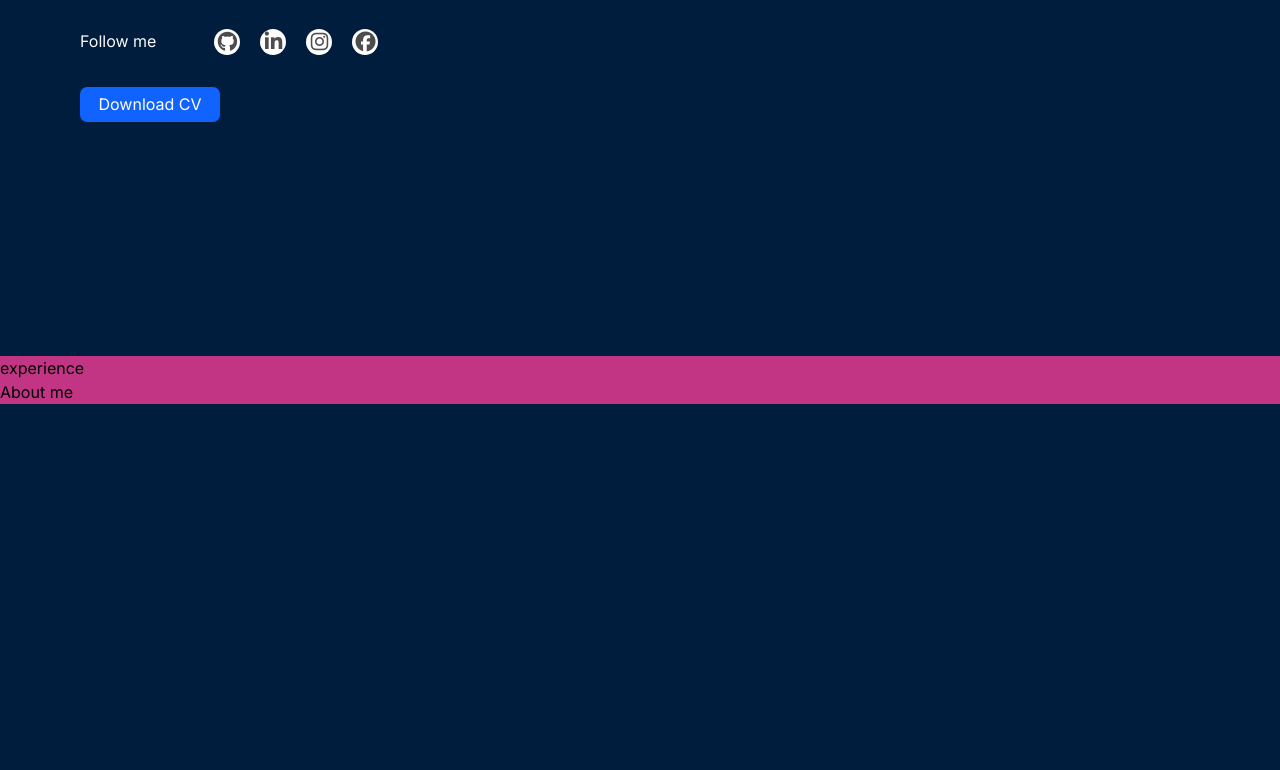
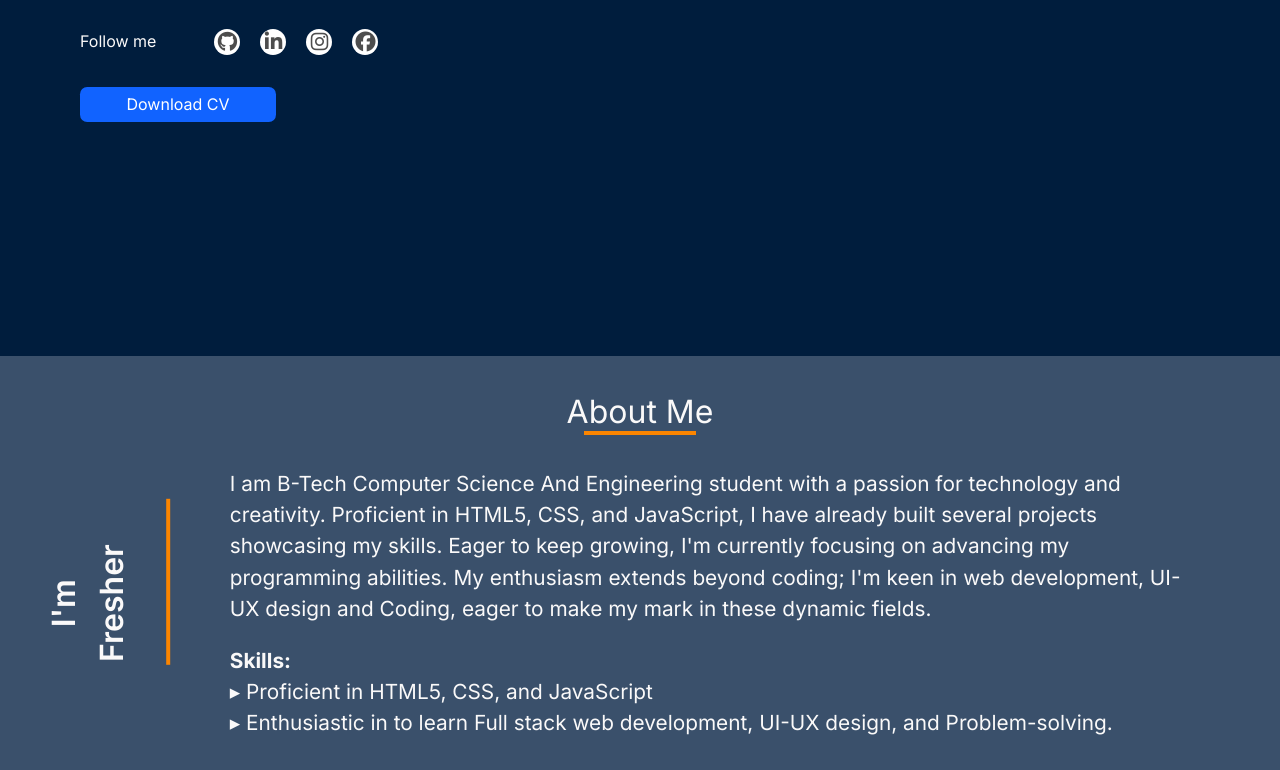
Before and after one commit to errishi/portfolio-profile, a website: page Home/index.html in a window 1280 px wide. Shown: the part 584-1354 px from the top of the page. Before the commit the page ends 988 px from the top, so only its background shows below. Drawn offline with Linux system fonts and the light colour scheme; a web font is replaced by a local one.

Commit message:
About section added

```diff
--- a/Home/custCSS.css
+++ b/Home/custCSS.css
@@ -10,7 +10,7 @@ html {
 }
 
 :root {
-    --primary-color: #1b263b;
+    --primary-color: #004e98;
     --accent-color: #4286f5;
     --text-color: #faf9f9;
     --primary-font: 'Macondo', 'poppin', 'sans-serif';
@@ -22,7 +22,7 @@ body {
 
 /* ------------------Nav section-------------- */
 
-.mobile-logo{
+.mobile-logo {
     width: 15em;
     height: 13em;
     display: flex;
@@ -57,7 +57,7 @@ nav a {
 }
 
 nav a:hover {
-    background-color: var(--accent-color);
+    background-color: #6096ba;
 }
 
 nav .home-link {
@@ -135,7 +135,7 @@ nav i {
 
 /* -------------------------nav-responsive-------------------- */
 @media (max-width: 640px) {
-    .mobile-logo{
+    .mobile-logo {
         visibility: visible;
     }
 
@@ -212,7 +212,7 @@ nav i {
     color: var(--text-color);
 }
 
-.name{
+.name {
     color: #fb8500;
     font-size: 1.2em;
 }
@@ -238,7 +238,7 @@ nav i {
         height: fit-content;
     }
 
-    #myImg{
+    #myImg {
         max-width: 100%;
         height: auto;
         margin-top: -20px;
@@ -249,7 +249,7 @@ nav i {
         margin-top: 10em;
     }
 
-    .name{
+    .name {
         font-size: 1.3em;
     }
 
@@ -263,20 +263,20 @@ nav i {
         margin-bottom: 2em;
     }
 
-    .para-content
-    {
+    .para-content {
         font-size: 1em;
     }
 }
 
 @media (max-width: 640px) {
+
     .content,
     .image {
         width: 100%;
         height: auto;
     }
 
-    .image{
+    .image {
         margin-top: 1.5em;
     }
 
@@ -288,9 +288,13 @@ nav i {
         margin-bottom: 1em;
     }
 
-    .social-media{
+    .social-media {
         margin-top: 2em;
         display: flex;
+        flex-direction: column;
+        justify-content: center;
+        align-items: center;
+        row-gap: 1em;
     }
 }
 
@@ -300,7 +304,7 @@ ul {
     list-style: none;
 }
 
-.social-media{
+.social-media {
     display: flex;
     justify-content: flex-start;
     column-gap: 3em;
@@ -409,7 +413,7 @@ ul {
 /* ----------------------------download button-------------------- */
 
 .download-button {
-    --width: 25%;
+    --width: 35%;
     --height: 35px;
     --tooltip-height: 35px;
     --tooltip-width: 90px;
@@ -528,47 +532,150 @@ ul {
 
 /* ----------------------------Responsive download btn & About section--------------------------- */
 
-@media (max-width: 640px){
-    .download-button{
+@media (max-width: 640px) {
+    .download-button {
         margin-top: 3em;
         width: 40%;
     }
 
-    .about-box{
-        margin-top: 14em;
+    .about-box {
+        position: relative;
+        top: 20em;
+    }
+
+    .heading,
+    .heading-arrow {
+        margin: 0 32% 0 32%;
+    }
+
+    .about-section {
+        flex-direction: column;
+        margin: 5em -6.5em 1em -1.5em;
+        width: auto;
+        height: auto;
+    }
+
+    .experience {
+        margin-bottom: 2em;
+        width: 100%;
+        height: auto;
+        text-align: center;
+        font-weight: 600;
+        font-size: 1.2em;
+        position: relative;
+        left: -8em;
+    }
+
+    .about-me {
+        width: 23em;
+        height: auto;
+        display: flex;
+        justify-content: center;
+        flex-direction: column;
+        font-size: 0.95em;
+        margin: 0 .8em 0 -4em;
     }
 }
 
-@media (min-width: 1024px){
-    .about-box{
+@media (min-width: 1024px) {
+    .about-box {
         margin-top: 25em;
     }
 
+    .experience {
+        width: auto;
+        height: auto;
+        transform: rotate(-90deg);
+        margin-left: -2em;
+        display: flex;
+        justify-content: center;
+        align-items: center;
+        font-weight: 600;
+        font-size: 2em;
+        text-align: center;
+    }
+
+    .about-me {
+        font-size: 1.3em;
+        margin-left: 4em;
+    }
+
+    .about-section {
+        width: 90%;
+    }
+
+    .about-section-arrow {
+        width: 13%;
+        height: 4px;
+        background-color: #fb8500;
+        transform: rotate(90deg);
+        position: absolute;
+        left: 5.3em;
+        margin-top: 7em;
+    }
 }
 
 @media (max-width: 770px) {
-    .hero-container{
+    .hero-container {
         padding-left: 3em;
         padding-right: 3em;
     }
 
-    .social-media{
+    .social-media {
         margin: 2.4em 0 2em 0;
     }
 
-    .download-button{
+    .download-button {
         width: inherit;
     }
 
-    .about-box{
+    .about-box {
         margin-top: 6em;
+    }
+
+    .about-section {
+        flex-direction: column;
+    }
+
+    .experience {
+        margin: 0 0 1.2em 42%;
+        font-weight: 500;
+        font-size: 1.3em;
     }
 }
 
 /* ---------------------------About section-------------------------------- */
 
-.about-box{
+.about-box {
     width: 100%;
     height: auto;
-    background-color: #c13584;
+    background-color: #3a506b;
+    color: var(--text-color);
+    display: flex;
+    justify-content: space-around;
+    padding: 2em
 }
+
+.heading {
+    position: absolute;
+    font-size: 2em;
+}
+
+.heading-arrow {
+    width: 7em;
+    height: 4px;
+    background-color: #fb8500;
+    position: absolute;
+    margin-top: 2.7em;
+}
+
+.about-section {
+    display: flex;
+    margin-top: 5em;
+    justify-content: space-around;
+    height: auto;
+}
+
+.para-content-heading {
+    margin-top: 1em;
+}
--- a/Home/index.html
+++ b/Home/index.html
@@ -57,7 +57,11 @@
                     <h1>Front-end Developer</h1>
                 </div>
                 <div>
-                    <p class="para-content">I push the boundaries of creativity to design and develop highly engaging, user-friendly, and visually compelling interactive experiences. By combining modern web technologies, intuitive UI/UX principles, and seamless functionality, I strive to create responsive and dynamic interfaces that not only enhance user engagement but also leave a lasting impression.</p>
+                    <p class="para-content">I push the boundaries of creativity to design and develop highly engaging,
+                        user-friendly, and visually compelling interactive experiences. By combining modern web
+                        technologies, intuitive UI/UX principles, and seamless functionality, I strive to create
+                        responsive and dynamic interfaces that not only enhance user engagement but also leave a lasting
+                        impression.</p>
                 </div>
 
                 <div class="social-media">
@@ -119,11 +123,27 @@
 
         <!-- -------------------------------About Section----------------- -->
         <div class="about-box w-full h-auto">
-            <div class="experience">
-                experience
-            </div>
-            <div class="about-me">
-                About me
+            <h1 class="heading">About Me</h1>
+            <span class="heading-arrow"></span>
+            <div class="about-section">
+                <div class="experience">
+                    I'm Fresher
+                </div>
+                <span class="about-section-arrow"></span>
+                <div class="about-me">
+                    <p class="para-content">I am B-Tech Computer Science And Engineering student with a passion for technology and
+                        creativity. Proficient in HTML5, CSS, and JavaScript, I have already built several projects
+                        showcasing my skills. Eager to keep growing, I'm currently focusing on advancing my programming
+                        abilities. My enthusiasm extends beyond coding; I'm keen in web development, UI-UX design and
+                        Coding, eager to make my mark in these dynamic fields.
+                    </p>
+
+                    <p class="para-content-heading font-bold">
+                        Skills:
+                    </p>
+                    <p>▸ Proficient in HTML5, CSS, and JavaScript</p>
+                    <p>▸ Enthusiastic in to learn Full stack web development, UI-UX design, and Problem-solving.</p>
+                </div>
             </div>
         </div>
     </div>
```
